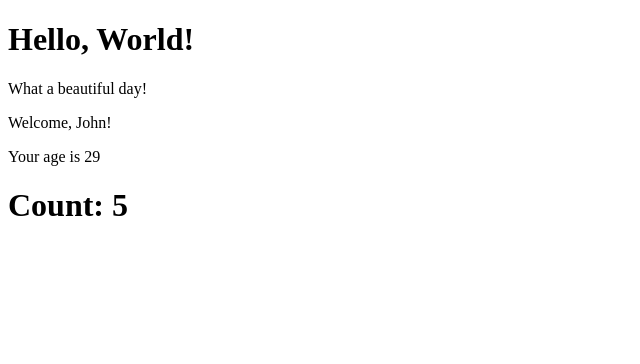
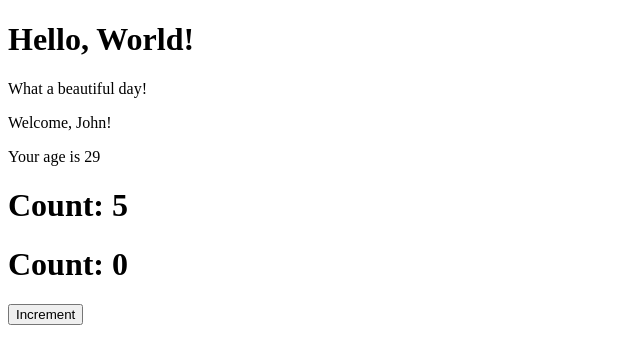
Before and after one commit to AlexRicci93/REACT-EXERCISES, a React (Create React App) app: page / in a window 1280 px wide. Shown: the top 364 px of the page, without its empty margins (0-640 px from the left). Built offline with nearby package versions, Linux system fonts and the light colour scheme.

Commit message:
events-01

```diff
--- a/src/App.js
+++ b/src/App.js
@@ -2,6 +2,7 @@
 import { Hello } from './Hello'
 import { Welcome } from './Welcome'
 import { Counter } from './Counter'
+import { ClickCounter } from './ClickCounter'
 
 
 export class App extends REACT.Component {
@@ -14,6 +15,7 @@
                 <Hello/>
                 <Welcome name="John" age={29}/>
                 <Counter initialValue={0} incrementingBy={1} incrementInterval={1000}/>
+                <ClickCounter/>
             </div>
         )
     }
--- /dev/null
+++ b/src/ClickCounter.js
@@ -0,0 +1,32 @@
+import React from "react";
+
+export class ClickCounter extends React.Component {
+
+
+    state = {
+
+        initialValue: 0,
+    }
+
+    handleCounterIncrement = () => {
+
+        this.setState((state) => {
+            return {
+            initialValue: state.initialValue + 1
+            }
+        })
+    }
+
+    render() {
+
+        return(
+
+
+            <div>
+                <h1>Count: {this.state.initialValue}</h1>
+                <button onClick={this.handleCounterIncrement}>Increment</button>
+
+            </div>
+        )
+    }
+}
```
